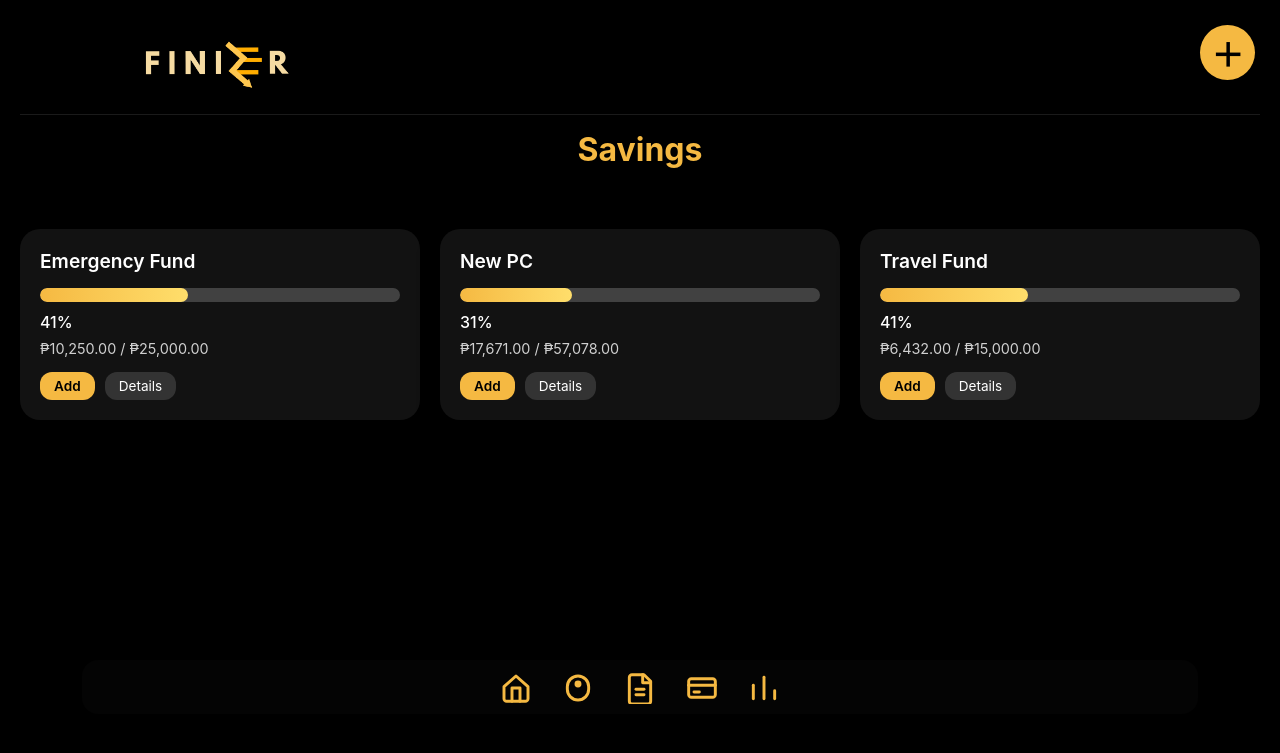
After one commit to jordansia23/Finizer-, a PHP site: page /savings.php in a window 1280 px wide. The commit adds this page. Shown: the top 753 px of the page. Run offline with PHP 8.4, Linux system fonts and the light colour scheme.

Commit message:
i added savings page and href link.

```diff
--- a/landing.php
+++ b/landing.php
@@ -1,6 +1,6 @@
 <?php
 
-$host = "localhost";
+$host = "127.0.0.1:3307";
 $user = "root";
 $pass = "";
 $dbname = "finizer";
--- /dev/null
+++ b/savings.css
@@ -0,0 +1,283 @@
+:root {
+  --primary: #F5B942;
+  --bg: #000000;
+  --card-bg: rgba(255, 255, 255, 0.07);
+  --text: #ffffff;
+}
+
+* {
+  margin: 0;
+  padding: 0;
+  box-sizing: border-box;
+  font-family: "SF Pro Display", -apple-system, BlinkMacSystemFont, sans-serif;
+}
+
+body {
+  background: var(--bg);
+  color: var(--text);
+  padding: 20px;
+}
+/* logo HEADER*/
+header {
+  display: flex;
+  justify-content: space-between;
+  align-items: center;
+  padding: 20px 10%;
+  border-bottom: 1px solid rgba(255,255,255,0.1);
+}
+.brand img {
+  height: 50px;
+}
+/* savings card*/
+
+h1 {
+  font-size: 2rem;
+  margin-bottom: 20px;
+  font-weight: 800px;
+  margin-top: 15px;
+  color:#F5B942;
+  text-align: center;
+}
+
+ /* menu nav*/
+
+.dock {
+  display: flex;
+  gap: 30px;
+  padding: 12px 20px;
+  background: rgba(18, 18, 18, 0.25);
+  border-radius: 16px;
+  backdrop-filter: blur(6px);
+  box-shadow: 0 0 10px rgba(0,0,0,0.6);
+  justify-content: center;
+  margin: 240px auto 20px auto; /* nasa ilalim pero may space */
+  max-width: 90%; /* para responsive */
+
+}
+
+.icon{
+  width: 32px;
+  height: 30px;
+  stroke: #F5B942;
+  stroke-width: 2.2;
+  stroke-linecap: round;
+  stroke-linejoin: round;
+  fill: none;
+}
+
+.assistant-float {
+  position: fixed;
+  bottom: 20px;
+  right: 20px;
+  width: 65px;
+  height: 65px;
+  display: flex;
+  align-items: center;
+  justify-content: center;
+  cursor: grab;
+  z-index: 9999;
+  backdrop-filter: blur(6px);
+  border-radius: 30px;
+}
+
+.assistant-float:hover {
+  transform: scale(1.15);
+}
+
+
+.icon{
+  font-size: 23px;
+  background: none;
+  border: none;
+  cursor: pointer;
+  color: #F5B942;
+  transition: transform 0.1s, color 0.2s;
+}
+
+.icon:hover {
+  transform: scale(1.4) translateY(-10px);
+  color: #F5B942; /* brighter gold */
+  text-shadow: 0 0 10px #F5B942;
+}
+.icon::after {
+  content: attr(aria-label); /* kunin yung label galing sa attribute */
+  position: absolute;
+  bottom: 60px; /* layo sa icon */
+  left: 50%;
+  transform: translateX(-50%);
+  background: rgba(0, 0, 0, 0.85);
+  color: #F5B942;
+  padding: 6px 10px;
+  border-radius: 6px;
+  font-size: 12px;
+  font-family: 'Poppins', sans-serif;
+  white-space: nowrap;
+  opacity: 0;
+  pointer-events: none;
+  transition: opacity 0.3s, transform 0.3s;
+}
+
+.icon:hover::after {
+  opacity: 1;
+  transform: translateX(-50%) translateY(-5px);
+}
+
+/* 📱 Tablet view */
+@media (max-width: 768px) {
+  .dock {
+    width: 70%;             /* mas malapad sa tablet */
+    gap: 20px;              /* mas maliit na pagitan */
+    padding: 10px 15px;
+  }
+
+  .icon {
+    font-size: 20px;        /* lumiit ng konti yung icons */
+  }
+
+  .icon::after {
+    bottom: 50px;           /* ayusin position ng label */
+    font-size: 11px;
+  }
+}
+
+/* 📱 Phone view */
+@media (max-width: 480px) {
+  .dock {
+    width: 90%;             /* halos full width */
+    gap: 15px;
+    padding: 8px 12px;
+    flex-wrap: wrap;        /* bumabalot yung icons kapag di kasya */
+  }
+
+  .icon {
+    font-size: 18px;        /* mas maliit ulit icons */
+  }
+
+  .icon::after {
+    bottom: 45px;
+    font-size: 10px;
+  }
+}
+
+.savings-container {
+  display: grid;
+  grid-template-columns: repeat(auto-fit, minmax(280px, 1fr));
+  gap: 20px;
+  margin-top: 60px;
+}
+
+.card {
+  background: var(--card-bg);
+  backdrop-filter: blur(15px);
+  border-radius: 20px;
+  padding: 20px;
+  box-shadow: 0 8px 20px rgba(0,0,0,0.5);
+  transition: transform 0.2s ease;
+}
+
+.card:hover {
+  transform: translateY(-5px);
+}
+
+.card h2 {
+  font-size: 1.2rem;
+  margin-bottom: 15px;
+  font-weight: 600;
+}
+
+.progress {
+  width: 100%;
+  height: 14px;
+  background: rgba(255, 255, 255, 0.2);
+  border-radius: 10px;
+  overflow: hidden;
+  margin-bottom: 10px;
+}
+
+.progress-fill {
+  height: 100%;
+  background: linear-gradient(90deg, #F5B942, #ffde6b);
+  width: 41%; /* sample value */
+  border-radius: 10px;
+  transition: width 0.5s ease;
+}
+
+.percentage {
+  font-weight: 500;
+  font-size: 1rem;
+  margin-bottom: 8px;
+}
+
+.amount {
+  font-size: 0.9rem;
+  opacity: 0.8;
+}
+
+.btn-group {
+  display: flex;
+  justify-content: flex-start;
+  gap: 10px;
+  margin-top: 15px;
+}
+
+.btn {
+  padding: 6px 14px;
+  border: none;
+  border-radius: 12px;
+  font-size: 0.85rem;
+  cursor: pointer;
+  transition: 0.3s;
+}
+
+.btn-add {
+  background: var(--primary);
+  color: #000;
+  font-weight: 600;
+}
+
+.btn-add:hover {
+  background: #ffde6b;
+}
+
+.btn-details {
+  background: #333;
+  color: #fff;
+}
+
+.btn-details:hover {
+  background: #555;
+}
+
+/* Floating Add Button */
+.floating-btn {
+  position: fixed;
+  top: 25px;
+  right: 25px;
+  width: 55px;
+  height: 55px;
+  border-radius: 50%;
+  background: var(--primary);
+  border: none;
+  color: #000;
+  font-size: 2rem;
+  font-weight: bold;
+  cursor: pointer;
+  box-shadow: 0 8px 20px rgba(0,0,0,0.5);
+  transition: 0.3s;
+   z-index: 1000; /* para di matakpan */
+}
+
+.floating-btn:hover {
+  background: #ffde6b;
+  transform: scale(1.05);
+}
+
+/* Responsive Text */
+@media (max-width: 600px) {
+  h1 {
+    font-size: 1.5rem;
+  }
+  .card h2 {
+    font-size: 1rem;
+  }
+}
--- /dev/null
+++ b/savings.js
@@ -0,0 +1,16 @@
+// Sample JS for button actions
+document.querySelector(".floating-btn").addEventListener("click", () => {
+  alert("Add New Savings Goal clicked!");
+});
+
+document.querySelectorAll(".btn-add").forEach(btn => {
+  btn.addEventListener("click", () => {
+    alert("Add money to savings!");
+  });
+});
+
+document.querySelectorAll(".btn-details").forEach(btn => {
+  btn.addEventListener("click", () => {
+    alert("View details of this savings goal.");
+  });
+});
--- /dev/null
+++ b/savings.php
@@ -0,0 +1,106 @@
+<!DOCTYPE html>
+<html lang="en">
+<head>
+  <meta charset="UTF-8">
+  <meta name="viewport" content="width=device-width, initial-scale=1.0">
+  <title>Finizer Savings</title>
+  <link rel="stylesheet" href="savings.css">
+</head>
+<body>
+   <header>
+    <div class="brand">
+      <img src="name.png" alt="Finizer Logo">
+    </div>
+   </header>
+
+  <h1>Savings</h1>
+  <div class="savings-container">
+    <div class="card">
+      <h2>Emergency Fund</h2>
+      <div class="progress"><div class="progress-fill" style="width: 41%;"></div></div>
+      <div class="percentage">41%</div>
+      <div class="amount">₱10,250.00 / ₱25,000.00</div>
+      <div class="btn-group">
+        <button class="btn btn-add">Add</button>
+        <button class="btn btn-details">Details</button>
+      </div>
+    </div>
+
+    <div class="card">
+      <h2>New PC</h2>
+      <div class="progress"><div class="progress-fill" style="width: 31%;"></div></div>
+      <div class="percentage">31%</div>
+      <div class="amount">₱17,671.00 / ₱57,078.00</div>
+      <div class="btn-group">
+        <button class="btn btn-add">Add</button>
+        <button class="btn btn-details">Details</button>
+      </div>
+    </div>
+
+    <div class="card">
+      <h2>Travel Fund</h2>
+      <div class="progress"><div class="progress-fill" style="width: 41%;"></div></div>
+      <div class="percentage">41%</div>
+      <div class="amount">₱6,432.00 / ₱15,000.00</div>
+      <div class="btn-group">
+        <button class="btn btn-add">Add</button>
+        <button class="btn btn-details">Details</button>
+      </div>
+    </div>
+  </div>
+
+  <!-- Floating Add Button -->
+  <button class="floating-btn">＋</button>
+
+
+   <div class="dock">
+    <!-- Dashboard -->
+    <a href="dashboard.php" class="icon" aria-label="Dashboard">
+    <svg xmlns="http://www.w3.org/2000/svg" viewBox="0 0 24 24">
+      <path d="M3 11L12 3l9 8v9a2 2 0 0 1-2 2H5a2 2 0 0 1-2-2v-9z"/>
+      <path d="M9 22V12h6v10"/>
+    </svg>
+  </a>
+
+    <!-- Savings -->
+    <button class="icon" data-app="savings" aria-label="Savings">
+      <svg xmlns="http://www.w3.org/2000/svg" viewBox= "0 0 24 24">
+        <path d="M20 13v-2a8 8 0 0 0-16 0v2a8 8 0 0 0 16 0z"/>
+        <circle cx="12" cy="9" r="1.5" fill="#F5B942"/>
+      </svg>
+    </button>
+
+    <!-- Bills -->
+    <button class="icon" data-app="bills" aria-label="Bills">
+      <svg xmlns="http://www.w3.org/2000/svg" viewBox= "0 0 24 24">
+        <path d="M6 2h9l5 5v15a2 2 0 0 1-2 2H6a2 2 0 0 1-2-2V4a2 2 0 0 1 2-2z"/>
+        <path d="M14 2v6h6"/>
+        <line x1="9" y1="13" x2="15" y2="13"/>
+        <line x1="9" y1="17" x2="15" y2="17"/>
+      </svg>
+    </button>
+
+    <!-- Spending -->
+    <button class="icon" data-app="spending" aria-label="Daily Spending">
+      <svg xmlns="http://www.w3.org/2000/svg" viewBox= "0 0 24 24">
+        <rect x="2" y="5" width="20" height="14" rx="2"/>
+        <line x1="2" y1="10" x2="22" y2="10"/>
+        <line x1="6" y1="15" x2="10" y2="15"/>
+      </svg>
+    </button>
+
+    <!-- Insight -->
+    <button class="icon" data-app="insight" aria-label="Insight">
+      <svg xmlns="http://www.w3.org/2000/svg" viewBox= "0 0 24 24">
+        <line x1="4" y1="20" x2="4" y2="10"/>
+        <line x1="12" y1="20" x2="12" y2="4"/>
+        <line x1="20" y1="20" x2="20" y2="14"/>
+      </svg>
+    </button>
+  </div>
+
+
+
+  <script src="savings.js"></script>
+</body>
+</html>
```
Also changed, not shown: dashboard.css (+11 -3 lines), dashboard.php (+6 -6 lines).
